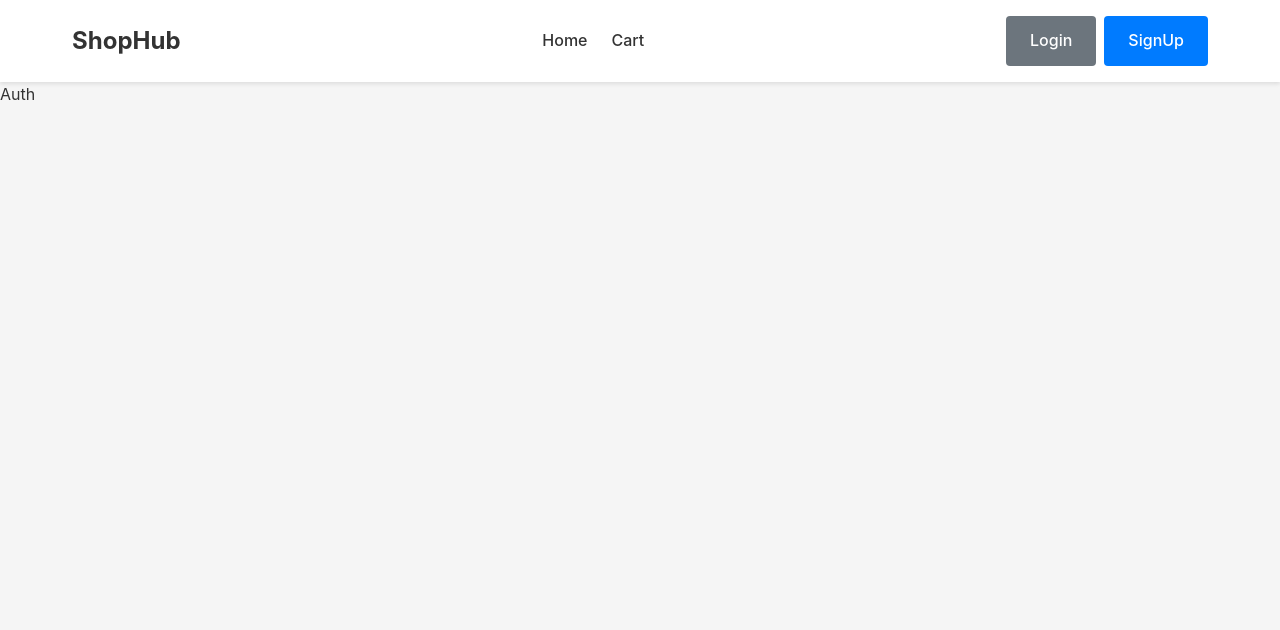
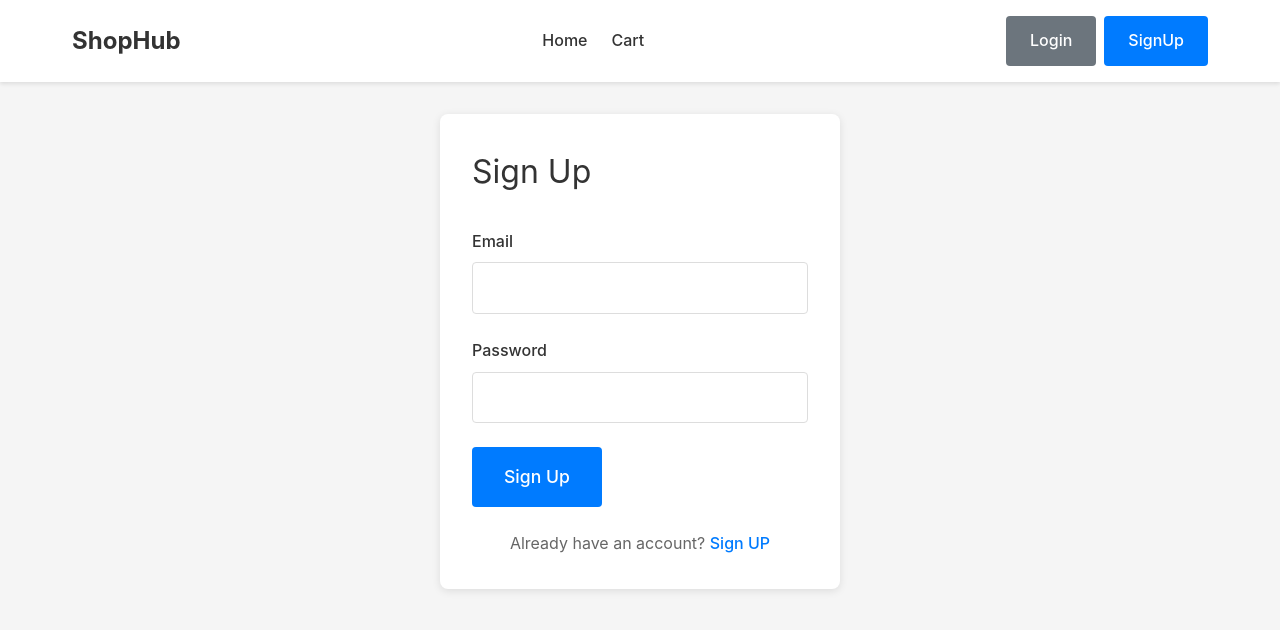
Before and after one commit to adriananicete/Simple-Ecommerce, a React (Vite) app: page /auth in a window 1280 px wide. Shown: the top 630 px of the page. Built offline with nearby package versions, Linux system fonts and the light colour scheme.

Commit message:
feat: stage-3 completed

```diff
--- a/src/App.jsx
+++ b/src/App.jsx
@@ -3,10 +3,12 @@ import Home from "./pages/Home";
 import Auth from "./pages/Auth";
 import Checkout from "./pages/Checkout";
 import NavBar from "./components/NavBar";
+import AuthProvider from "./context/AuthContext";
 
 function App() {
   return (
-    <div className="app">
+    <AuthProvider>
+      <div className="app">
       <NavBar />
       <Routes>
         <Route path="/" element={<Home />}/>
@@ -14,6 +16,7 @@ function App() {
         <Route path="/checkout" element={<Checkout />}/>
       </Routes>
     </div>
+    </AuthProvider>
    );
 }
 
--- /dev/null
+++ b/src/context/AuthContext.jsx
@@ -0,0 +1,31 @@
+import { createContext, useState } from "react";
+
+export const AuthContext = createContext(null)
+
+function AuthProvider({children}) {
+    const [user, setUser] = useState(null);
+
+    const signup =(email, password) => {
+        let users = JSON.parse(localStorage.getItem('users') || '[]');
+
+        if (!Array.isArray(users)) {
+    users = [];
+  }
+
+        const newUser = { email, password};
+        users.push(newUser);
+        localStorage.setItem('users', JSON.stringify(users));
+    }
+
+    const login = () => {
+
+    }
+
+    return (
+        <AuthContext.Provider value={ {signup}}>
+            {children}
+        </AuthContext.Provider>
+     );
+}
+
+export default AuthProvider;
--- a/src/pages/Auth.jsx
+++ b/src/pages/Auth.jsx
@@ -1,7 +1,94 @@
+import { useContext, useState } from "react";
+import { useForm } from "react-hook-form";
+import { AuthContext } from "../context/AuthContext";
+
 function Auth() {
-    return (
-        <div>Auth</div>
-     );
+  const [mode, setMode] = useState("signup");
+  const { signup } = useContext(AuthContext)
+
+  const {
+    register,
+    handleSubmit,
+    formState: { errors },
+  } = useForm();
+
+  const onSubmit = (data) => {
+    signup(data.email, data.password)
+  };
+  return (
+    <div className="page">
+      <div className="container">
+        <div className="auth-container">
+          <h1 className="page-title">
+            {mode === "signup" ? "Sign Up" : "Login"}
+          </h1>
+          <form
+            action=""
+            className="auth-form"
+            onSubmit={handleSubmit(onSubmit)}
+          >
+            <div className="form-group">
+              <label htmlFor="email" className="form-label">
+                Email
+              </label>
+              <input
+                {...register("email", { required: "Email is required!" })}
+                type="email"
+                className="form-input"
+                id="email"
+              />
+              {errors.email && (<span className="form-error">{errors.email.message}</span>)}
+            </div>
+
+            <div className="form-group">
+              <label htmlFor="password" className="form-label">
+                Password
+              </label>
+              <input
+                {...register("password", {
+                  required: "Password is required!",
+                  minLength: {
+                    value: 6,
+                    message: "Password must be at least 6 characters",
+                  },
+                  maxLength: {
+                    value: 12,
+                    message: "Password must be less than 12 characters",
+                  },
+                })}
+                type="password"
+                className="form-input"
+                id="password"
+              />
+              {errors.password && (<span className="form-error">{errors.password.message}</span>)}
+            </div>
+
+            <button type="submit" className="btn btn-primary btn-large">
+              {mode === "signup" ? "Sign Up" : "Login"}
+            </button>
+          </form>
+
+          <div className="auth-switch">
+            {mode === "signup" ? (
+              <p>
+                Already have an account?{" "}
+                <span onClick={() => setMode("login")} className="auth-link">
+                  Sign UP
+                </span>
+              </p>
+            ) : (
+              <p>
+                Don't have an account?{" "}
+                <span onClick={() => setMode("signup")} className="auth-link">
+                  Login
+                </span>
+              </p>
+            )}
+          </div>
+        </div>
+      </div>
+    </div>
+  );
 }
 
 export default Auth;
```
